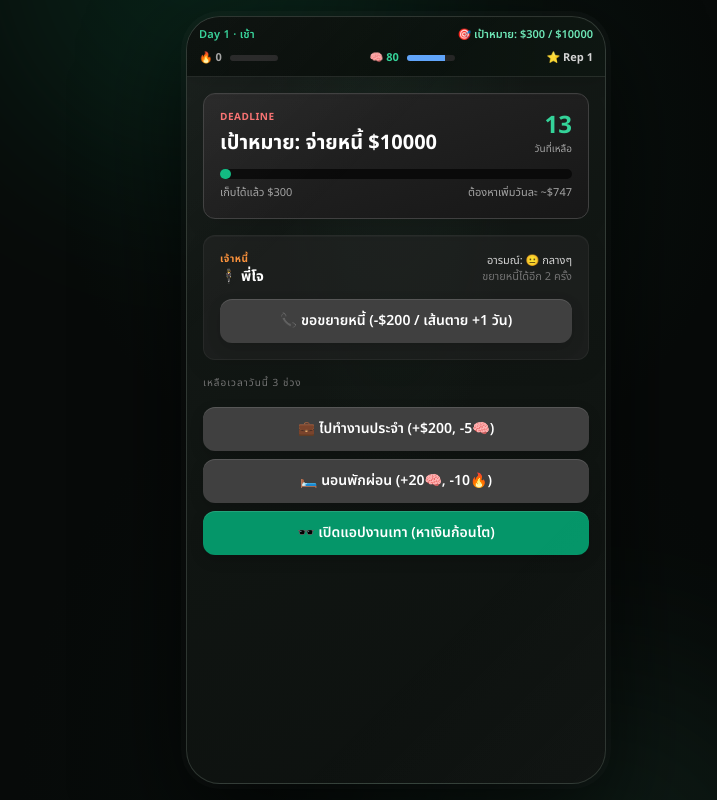
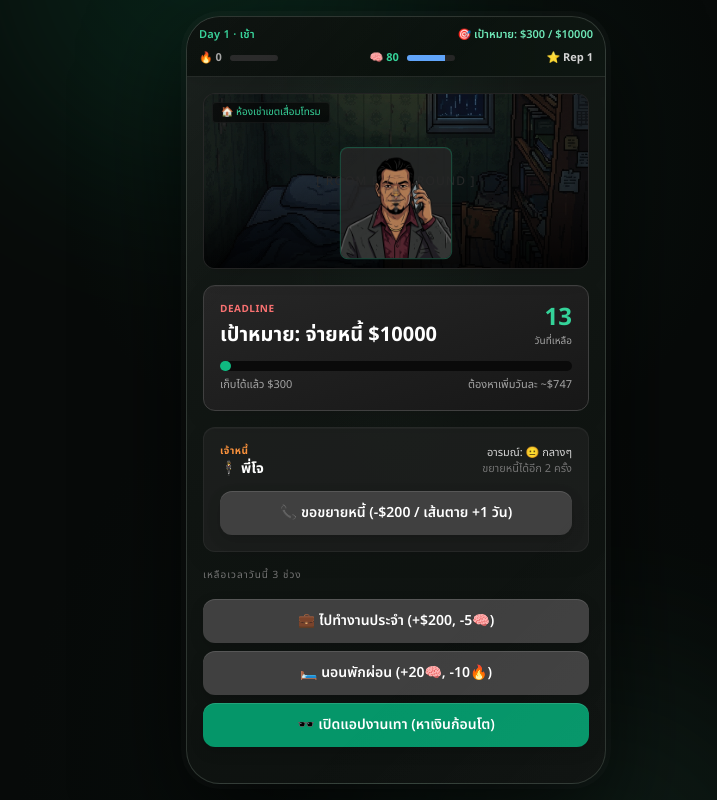
Before and after one commit to tozhi-tozhi/gray-gig-1, a React (Vite) app: page / in a window 1280 px wide. Shown: the whole page, without its empty margins (244-961 px from the left). Built offline with nearby package versions, Linux system fonts and the light colour scheme.

Commit message:
Update game

```diff
--- a/src/index.css
+++ b/src/index.css
@@ -379,3 +379,11 @@ button:focus-visible {
   z-index: 9999;
   animation: fx-flash-out 0.4s ease-out forwards;
 }
+/* แอนิเมชันหายใจเบาๆ สำหรับพอร์เทรตตัวละคร */
+@keyframes breathe {
+  0%, 100% { transform: translateY(0) scale(1); }
+  50% { transform: translateY(-3px) scale(1.01); }
+}
+.animate-breathe {
+  animation: breathe 4s ease-in-out infinite;
+}
--- a/src/screens/GigBoardScreen.tsx
+++ b/src/screens/GigBoardScreen.tsx
@@ -10,7 +10,13 @@ import { assessGigRisk, pct } from '../systems/gigRisk';
 export function GigBoardScreen() {
   const stats = useGame(s => s.stats);
   const gigIds = useGame(s => s.dailyGigIds);
+  const debt = useGame(s => s.debt);
+  const time = useGame(s => s.time);
   const remaining = remainingBlocksInDay();
+
+  // เงื่อนไขพี่โจคุมเข้ม: อารมณ์ต่ำกว่า 30 หรือเหลือเวลาอีก 2 วันสุดท้าย
+  const daysLeft = debt.deadlineDay - time.day;
+  const isThreatened = debt.creditorMood < 30 || daysLeft <= 2;
 
   // งานของวันนี้ มาจาก store (ไม่สุ่มใหม่เมื่อเปิดหน้านี้)
   const dailyGigs = gigIds
@@ -45,11 +51,12 @@ export function GigBoardScreen() {
 
         {dailyGigs.map(gig => {
           const fits = gig.durationBlocks <= remaining;
+          const isLockedByCreditor = isThreatened && gig.tier >= 3; // ล็อกงาน Tier 3 ขึ้นไป
           const risk = assessGigRisk(gig, stats);
           return (
             <button
               key={gig.id}
-              disabled={!fits}
+              disabled={!fits || isLockedByCreditor}
               onClick={() => {
                 useGame.setState({ activeGigId: gig.id });
                 goTo('gigDetail');
@@ -66,12 +73,13 @@ export function GigBoardScreen() {
                 <span>⏱ {gig.durationBlocks} ช่วง</span>
                 <span>🔥 +{gig.heatGain}</span>
               </div>
-              {risk.total > 0 && (
+              {risk.total > 0 && !isLockedByCreditor && (
                 <div className={`text-[11px] mt-2 font-semibold ${risk.total >= 0.3 ? 'text-red-400' : 'text-amber-400'}`}>
                   ⚠️ เสี่ยงแพ้ {pct(risk.total)}
                 </div>
               )}
               {!fits && <div className="text-[11px] text-red-400 mt-2">เวลาเหลือไม่พอ</div>}
+              {isLockedByCreditor && <div className="text-[11px] text-orange-400 mt-2">🔒 พี่โจสั่งล็อกงานใหญ่ (ต้องรีบเคลียร์หนี้)</div>}
             </button>
           );
         })}
--- a/src/screens/HomeScreen.tsx
+++ b/src/screens/HomeScreen.tsx
@@ -16,16 +16,13 @@ export function HomeScreen() {
   const moneyNeeded = debt.goal - stats.money;
   const dailyTarget = Math.ceil(Math.max(0, moneyNeeded) / Math.max(1, daysLeft));
 
-  // คำอธิบายอารมณ์เจ้าหนี้แบบสั้นๆ
   const moodLabel =
     debt.creditorMood >= 70 ? '😌 ใจดี' :
     debt.creditorMood >= 40 ? '😐 กลางๆ' :
     debt.creditorMood >= 20 ? '😠 ไม่พอใจ' : '🤬 โกรธจัด';
 
-  // กันการเช็คซ้ำใน mount เดียว (รองรับ StrictMode)
   const checkedRef = useRef(false);
 
-  // เมื่อเข้าหน้านี้ เช็คว่าพี่โจจะโทรมาทวงหนี้ไหม
   useEffect(() => {
     if (checkedRef.current) return;
     checkedRef.current = true;
@@ -39,6 +36,41 @@ export function HomeScreen() {
     <>
       <StatusBar />
       <div className="flex-1 overflow-y-auto p-4 space-y-4">
+
+        {/* --- โซนแสดงภาพห้องเช่าและตัวละคร (Visual Area) --- */}
+        <div className="relative w-full h-44 rounded-xl overflow-hidden border border-white/10 bg-neutral-950 flex items-end justify-center shadow-inner">
+          {/* ฉากหลังห้องเช่า (Pixel Art Background) */}
+          <div className="absolute inset-0 bg-neutral-900 bg-cover bg-center opacity-60" style={{ backgroundImage: `url('/assets/backgrounds/room_night.jfif')` }}>
+            {/* Fallback pattern ถ้ายังไม่มีรูป */}
+            <div className="w-full h-full flex items-center justify-center text-neutral-700 text-xs tracking-widest">
+              [ ROOM BACKGROUND ]
+            </div>
+          </div>
+
+          {/* เงาไล่ระดับเพื่อให้ตัวละครเด่นขึ้น */}
+          <div className="absolute inset-0 bg-gradient-to-t from-black/80 via-transparent to-transparent" />
+
+          {/* พอร์เทรตพี่โจ / ตัวละคร (Card-style Portrait พร้อมแอนิเมชันหายใจ) */}
+          <div className="relative z-10 mb-2 w-28 h-28 rounded-lg border border-emerald-500/30 bg-neutral-800/80 flex items-center justify-center overflow-hidden shadow-lg animate-breathe">
+            <img
+              src="/assets/characters/joe_normal.png"
+              alt="พี่โจ"
+              className="w-full h-full object-cover"
+              onError={(e) => {
+                // ถ้ายังไม่มีรูป ให้แสดง Emoji แทนชั่วคราว
+                e.currentTarget.style.display = 'none';
+              }}
+            />
+            <span className="absolute text-2xl select-none opacity-40">🕴️</span>
+          </div>
+
+          {/* ป้ายบอกสถานะสั้นๆ ทับบนภาพ */}
+          <div className="absolute top-2 left-2 z-10 px-2 py-0.5 rounded bg-black/60 backdrop-blur-sm text-[10px] text-emerald-400 border border-white/5">
+            🏠 ห้องเช่าเขตเสื่อมโทรม
+          </div>
+        </div>
+        {/* ----------------------------------------------- */}
+
         {/* แจ้งเตือนอันตราย */}
         {(stats.sanity <= 20 || stats.heat >= 80 || stats.money < DAILY_COST) && (
           <div className="rounded-xl bg-red-950/60 border border-red-500/50 p-3 text-red-200 animate-pulse">
--- a/src/systems/timeSystem.ts
+++ b/src/systems/timeSystem.ts
@@ -33,26 +33,30 @@ export function runEndOfDay(): void {
     return;
   }
 
-  // หักค่าใช้จ่ายประจำวัน และลดความร้อนลงเล็กน้อย
+  // ถ้าอารมณ์พี่โจต่ำกว่า 30 จะโดนค่าปรับเพิ่ม $100 (Active Threat)
+  const extraPenalty = s.debt.creditorMood < 30 ? 100 : 0;
+  const totalCost = DAILY_COST + extraPenalty;
+
+  // หักค่าใช้จ่ายประจำวัน (รวมค่าปรับ) และลดความร้อนลงเล็กน้อย[cite: 1]
   const nextStats = {
     ...s.stats,
-    money: s.stats.money - DAILY_COST,
+    money: s.stats.money - totalCost,
     heat: clamp(s.stats.heat - 5, CLAMP.heat),
   };
   patch({ stats: nextStats });
-  pushLog(`Day ${s.time.day} จบ — ค่าใช้จ่าย $${DAILY_COST}`);
+  pushLog(`Day ${s.time.day} จบ — ค่าใช้จ่าย $${totalCost} ${extraPenalty > 0 ? '(รวมค่าปรับพี่โจ)' : ''}`);
 
-  // แพ้: เงินหมดตัว
+  // แพ้: เงินหมดตัว[cite: 1]
   if (nextStats.money < 0) { goTo('gameOver'); return; }
-  // แพ้: สติแตก
+  // แพ้: สติแตก[cite: 1]
   if (nextStats.sanity <= CLAMP.sanity[0]) { goTo('gameOver'); return; }
-  // แพ้: เลยเส้นตาย แต่ยังจ่ายหนี้ไม่ครบ
+  // แพ้: เลยเส้นตาย แต่ยังจ่ายหนี้ไม่ครบ[cite: 1]
   if (s.time.day >= s.debt.deadlineDay) { goTo('gameOver'); return; }
 
   patch({
     time: { day: s.time.day + 1, block: 'morning' },
     lastResult: null,
-    dailyGigIds: rollDailyGigIds(nextStats.rep), // ขึ้นวันใหม่ = สุ่มงานใหม่
+    dailyGigIds: rollDailyGigIds(nextStats.rep), // ขึ้นวันใหม่ = สุ่มงานใหม่[cite: 1]
   });
   goTo('endOfDay');
 }
```
Also changed, not shown: public/assets/backgrounds/room_night.jfif (added), public/assets/characters/joe_normal.png (added).
